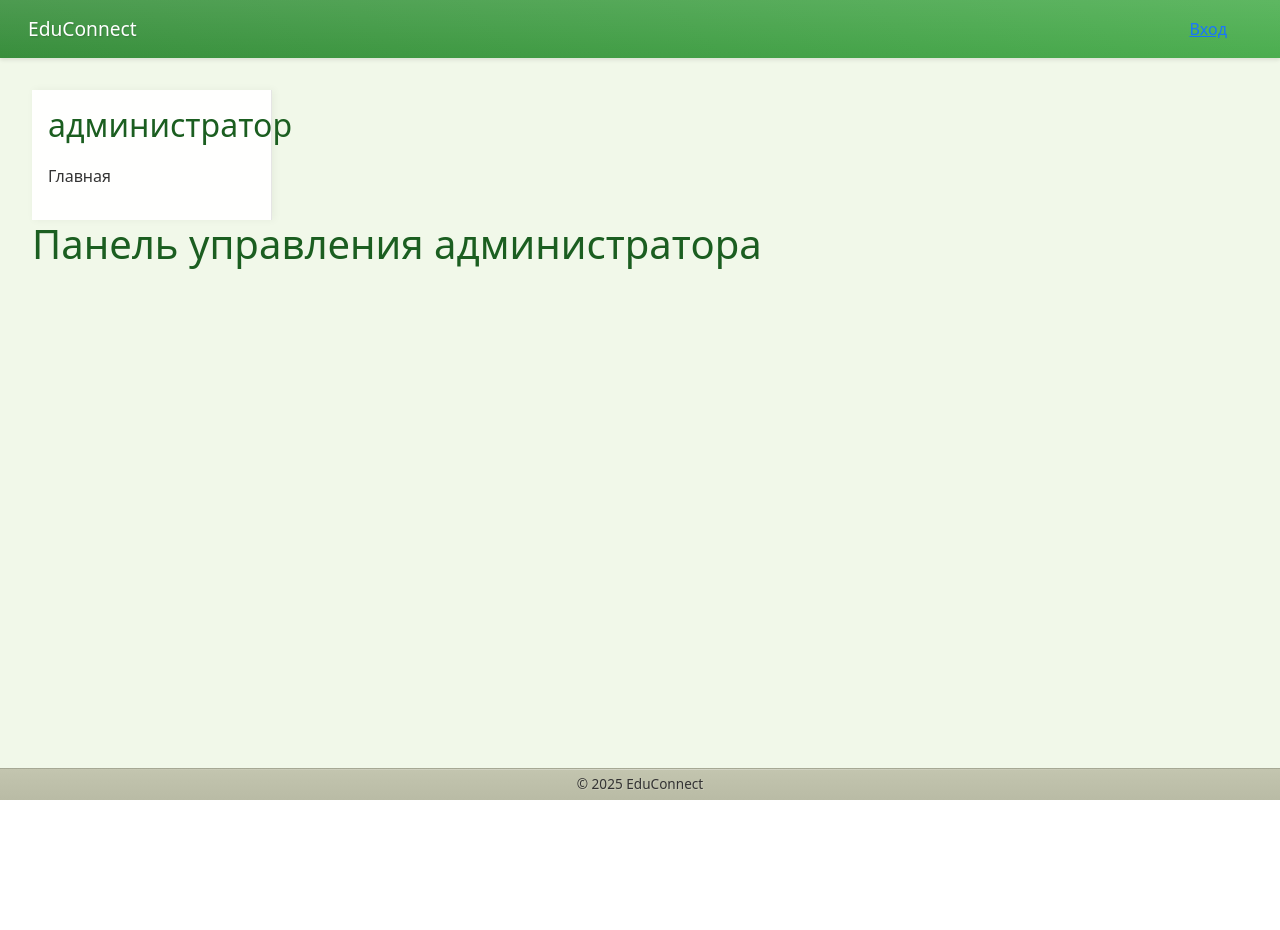
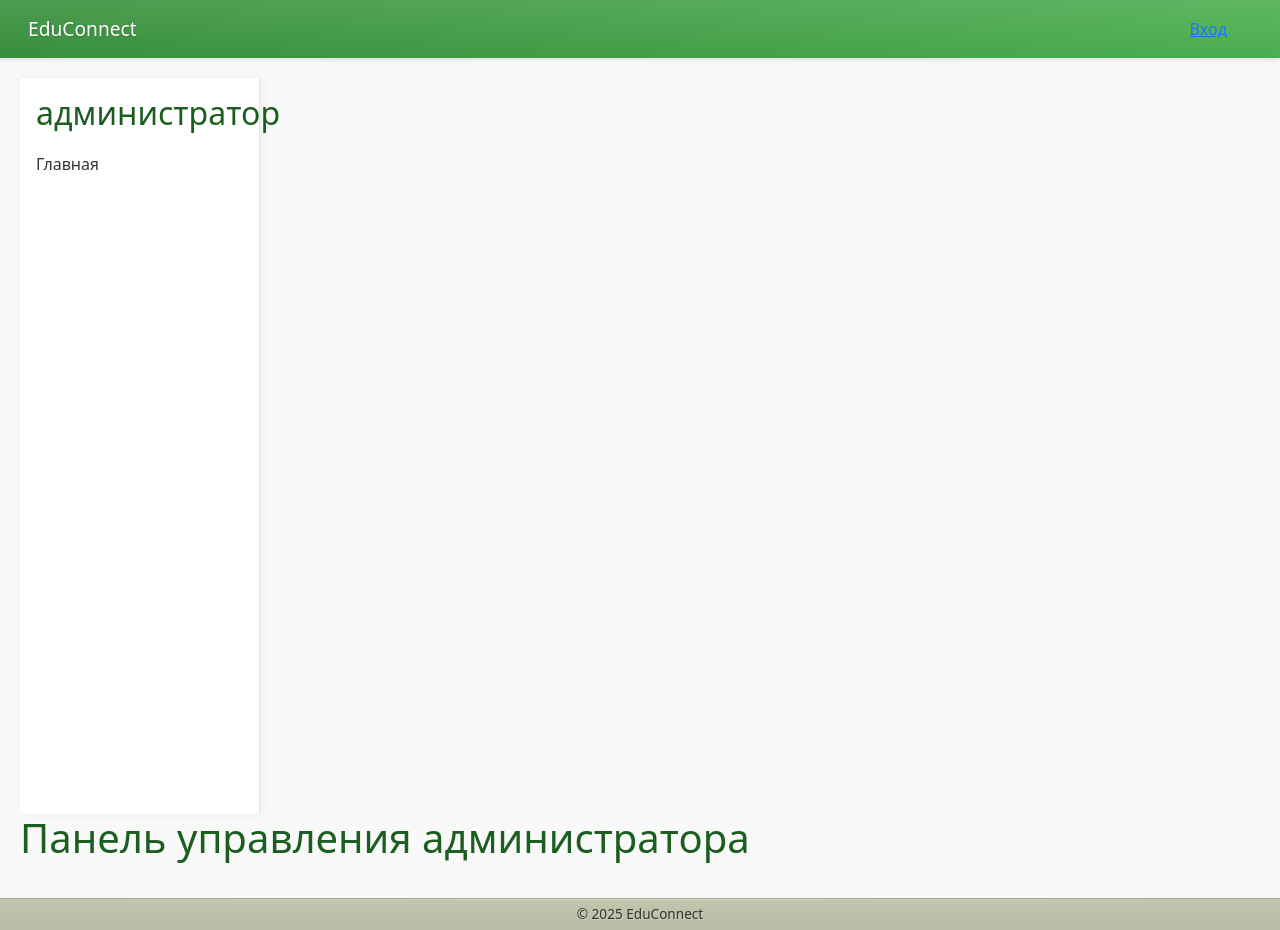
Before and after one commit to Alex-L-K-free/EduConnect, a React (Create React App) app in the folder educonnect/frontend/: page /admin in a window 1280 px wide. Before the commit the page ends 800 px from the top, so only its background shows below. Built offline with nearby package versions, Linux system fonts and the light colour scheme.

Commit message:
работа над оформлением - панели управления v2

```diff
--- a/educonnect/frontend/src/components/HomePage.js
+++ b/educonnect/frontend/src/components/HomePage.js
@@ -5,9 +5,11 @@ import Sidebar from './layout/Sidebar';
 const HomePage = () => {
   return (
     <div className="home-page">
-      <h1>Добро пожаловать на главную страницу</h1>
       <Sidebar activePage="home" />
-      {/* Добавьте функционал для главной страницы */}
+      <div className="main-content">
+        <h1>Добро пожаловать на главную страницу</h1>
+        {/* Добавьте функционал для главной страницы */}
+      </div>
     </div>
   );
 };
--- /dev/null
+++ b/educonnect/frontend/src/components/layout/Layout.css
@@ -0,0 +1,26 @@
+.layout {
+  display: flex;
+  flex-direction: column;
+  min-height: 100vh;
+}
+
+.content-wrapper {
+  display: flex;
+  flex: 1;
+}
+
+.main-content {
+  flex: 1;
+  padding: 20px; /* Отступы для основного контента */
+  background-color: #f9f9f9; /* Цвет фона для основного контента */
+}
+
+.sidebar {
+  width: 200px; /* Ширина сайдбара */
+  background-color: #f4f4f4; /* Цвет фона сайдбара */
+  padding: 20px;
+  border-right: 1px solid #ccc;
+  height: calc(100vh - 64px); /* Высота сайдбара, учитывая высоту заголовка */
+  position: sticky;
+  top: 64px; /* Высота заголовка */
+}
--- a/educonnect/frontend/src/components/layout/Layout.js
+++ b/educonnect/frontend/src/components/layout/Layout.js
@@ -1,16 +1,34 @@
 import React from 'react';
 import Header from './Header';
 import Footer from './Footer';
-// import Sidebar from './Sidebar';
-// import SidebarAdmin from './SidebarAdmin';
+import SidebarAdmin from './SidebarAdmin';
+import SidebarStudent from './SidebarStudent';
+import SidebarTeacher from './SidebarTeacher';
+import './Layout.css'; // Импортируйте стили для Layout
 
-const Layout = ({ children, activePage }) => {
+const Layout = ({ children, activePage, userRole }) => {
+  let SidebarComponent;
+
+  switch (userRole) {
+    case 'admin':
+      SidebarComponent = SidebarAdmin;
+      break;
+    case 'teacher':
+      SidebarComponent = SidebarTeacher;
+      break;
+    case 'student':
+      SidebarComponent = SidebarStudent;
+      break;
+    default:
+      SidebarComponent = null; // Не используйте сайдбар по умолчанию
+  }
+
   return (
     <div className="layout">
       <Header />
       <div className="content-wrapper">
-        {/* <Sidebar activePage={activePage} /> */}
-        <main>
+        {SidebarComponent && <SidebarComponent activePage={activePage} />}
+        <main className="main-content">
           {children}
         </main>
       </div>
--- a/educonnect/frontend/src/components/layout/Sidebar.css
+++ b/educonnect/frontend/src/components/layout/Sidebar.css
@@ -3,6 +3,9 @@
   background-color: #f4f4f4;
   padding: 20px;
   border-right: 1px solid #ccc;
+  height: calc(100vh - 64px); /* Высота сайдбара */
+  position: sticky;
+  top: 64px; /* Высота заголовка */
 }
 
 .sidebar h2 {
```
